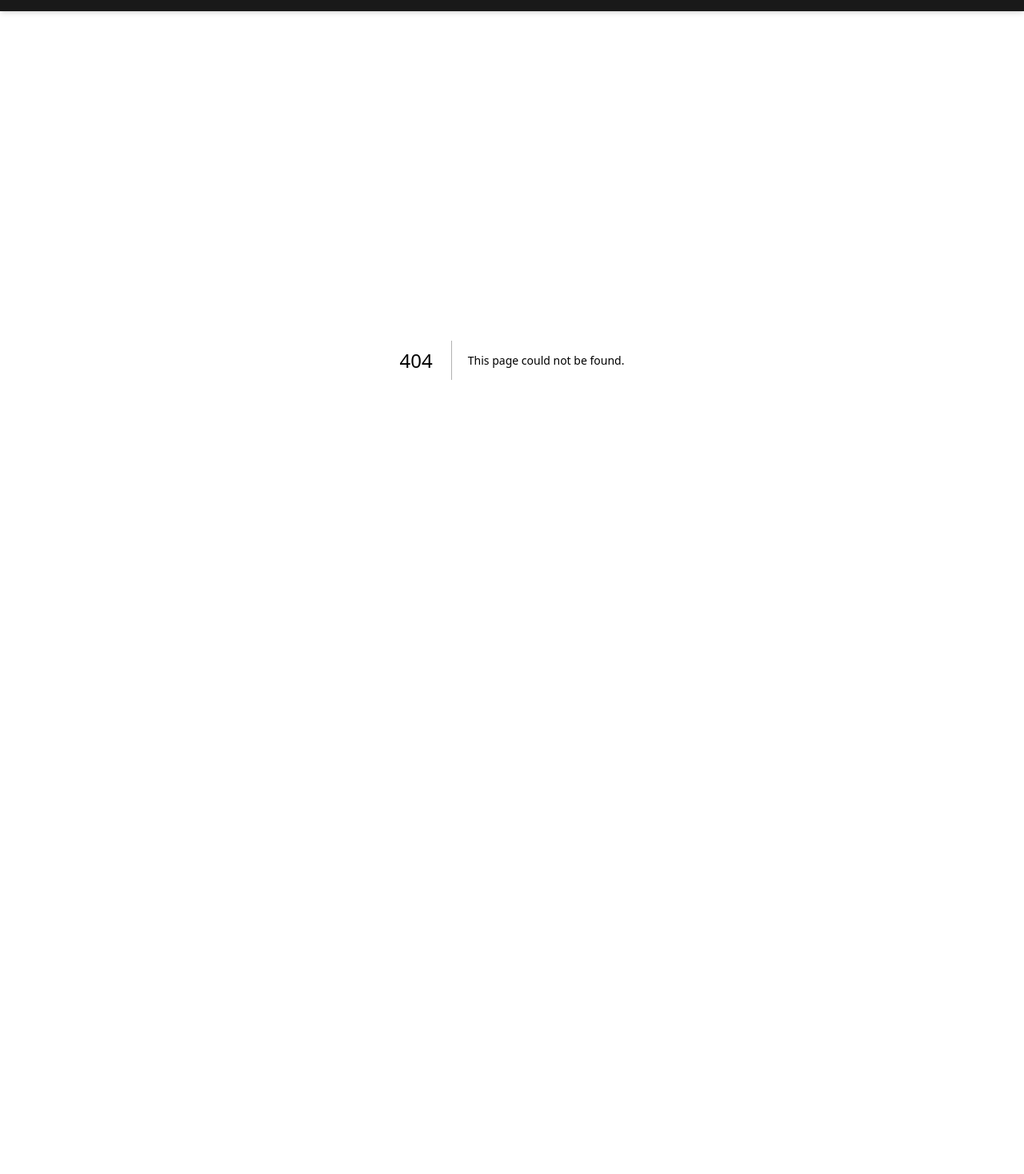
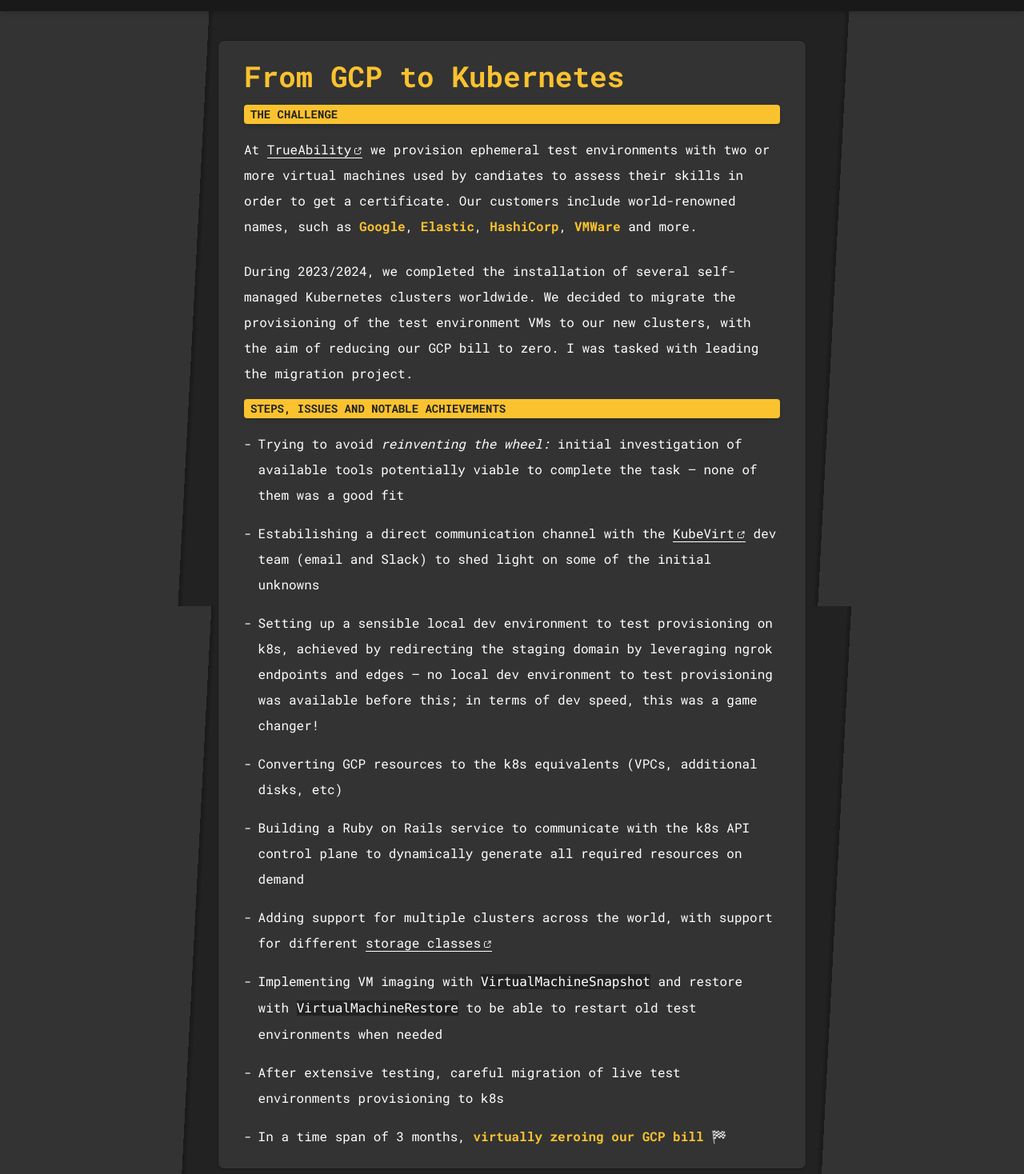
Before and after one commit to sickdyd/sickdyd.github.io, a Next.js app: page /recent-work/from-gcp-to-k8s in a window 1280 px wide. Before the commit this address had no page. Shown: the part 42-1510 px from the top of the page at 80% size. Before the commit the page ends 908 px from the top, so only its background shows below. Built offline with nearby package versions, Linux system fonts and the light colour scheme.

Commit message:
Add GCP to K8s page

```diff
--- /dev/null
+++ b/src/app/recent-work/from-gcp-to-k8s/page.tsx
@@ -0,0 +1,123 @@
+import CodeBlock from "@/app/components/CodeBlock";
+import H1 from "@/app/components/H1";
+import Link from "@/app/components/Link";
+import Subtitle from "@/app/components/Subtitle";
+import SuperStrong from "@/app/components/SuperStrong";
+import TextWrapper from "@/app/components/TextWrapper";
+
+export default function GCPToK8s() {
+  return (
+    <>
+      <TextWrapper>
+        <H1>From GCP to Kubernetes</H1>
+        <Subtitle>The challenge</Subtitle>
+        <p className="mb-6">
+          At{" "}
+          <Link
+            href="https://www.trueability.com"
+            target="_blank"
+            aria-label="Visit TrueAbility"
+          >
+            TrueAbility
+          </Link>{" "}
+          we provision ephemeral test environments with two or more virtual
+          machines used by candiates to assess their skills in order to get a
+          certificate. Our customers include world-renowned names, such as{" "}
+          <SuperStrong>Google</SuperStrong>, <SuperStrong>Elastic</SuperStrong>,{" "}
+          <SuperStrong>HashiCorp</SuperStrong>,{" "}
+          <SuperStrong>VMWare</SuperStrong> and more.
+        </p>
+        <p className="mb-2">
+          During 2023/2024, we completed the installation of several
+          self-managed Kubernetes clusters worldwide. We decided to migrate the
+          provisioning of the test environment VMs to our new clusters, with the
+          aim of reducing our GCP bill to zero. I was tasked with leading the
+          migration project.
+        </p>
+        <Subtitle>Steps, issues and notable achievements</Subtitle>
+        <div className="flex flex-col gap-4">
+          <div className="flex gap-2">
+            <span>-</span>
+            <p>
+              Trying to avoid <i>reinventing the wheel:</i> initial
+              investigation of available tools potentially viable to complete
+              the task — none of them was a good fit
+            </p>
+          </div>
+          <div className="flex gap-2">
+            <span>-</span>
+            <p>
+              Estabilishing a direct communication channel with the{" "}
+              <Link href="https://kubevirt.io/" target="_blank">
+                KubeVirt
+              </Link>{" "}
+              dev team (email and Slack) to shed light on some of the initial
+              unknowns
+            </p>
+          </div>
+          <div className="flex gap-2">
+            <span>-</span>
+            <p>
+              Setting up a sensible local dev environment to test provisioning
+              on k8s, achieved by redirecting the staging domain by leveraging
+              ngrok endpoints and edges — no local dev environment to test
+              provisioning was available before this; in terms of dev speed,
+              this was a game changer!
+            </p>
+          </div>
+          <div className="flex gap-2">
+            <span>-</span>
+            <p>
+              Converting GCP resources to the k8s equivalents (VPCs, additional
+              disks, etc)
+            </p>
+          </div>
+          <div className="flex gap-2">
+            <span>-</span>
+            <p>
+              Building a Ruby on Rails service to communicate with the k8s API
+              control plane to dynamically generate all required resources on
+              demand
+            </p>
+          </div>
+          <div className="flex gap-2">
+            <span>-</span>
+            <p>
+              Adding support for multiple clusters across the world, with
+              support for different{" "}
+              <Link
+                href="https://kubernetes.io/docs/concepts/storage/storage-classes/"
+                target="_blank"
+              >
+                storage classes
+              </Link>
+            </p>
+          </div>
+          <div className="flex gap-2">
+            <span>-</span>
+            <p>
+              Implementing VM imaging with{" "}
+              <CodeBlock>VirtualMachineSnapshot</CodeBlock> and restore with{" "}
+              <CodeBlock>VirtualMachineRestore</CodeBlock> to be able to restart
+              old test environments when needed
+            </p>
+          </div>
+          <div className="flex gap-2">
+            <span>-</span>
+            <p>
+              After extensive testing, careful migration of live test
+              environments provisioning to k8s
+            </p>
+          </div>
+          <div className="flex gap-2">
+            <span>-</span>
+            <p>
+              In a time span of 3 months,{" "}
+              <SuperStrong>virtually zeroing our GCP bill</SuperStrong> 🏁
+            </p>
+          </div>
+        </div>
+      </TextWrapper>
+    </>
+  );
+}
```
